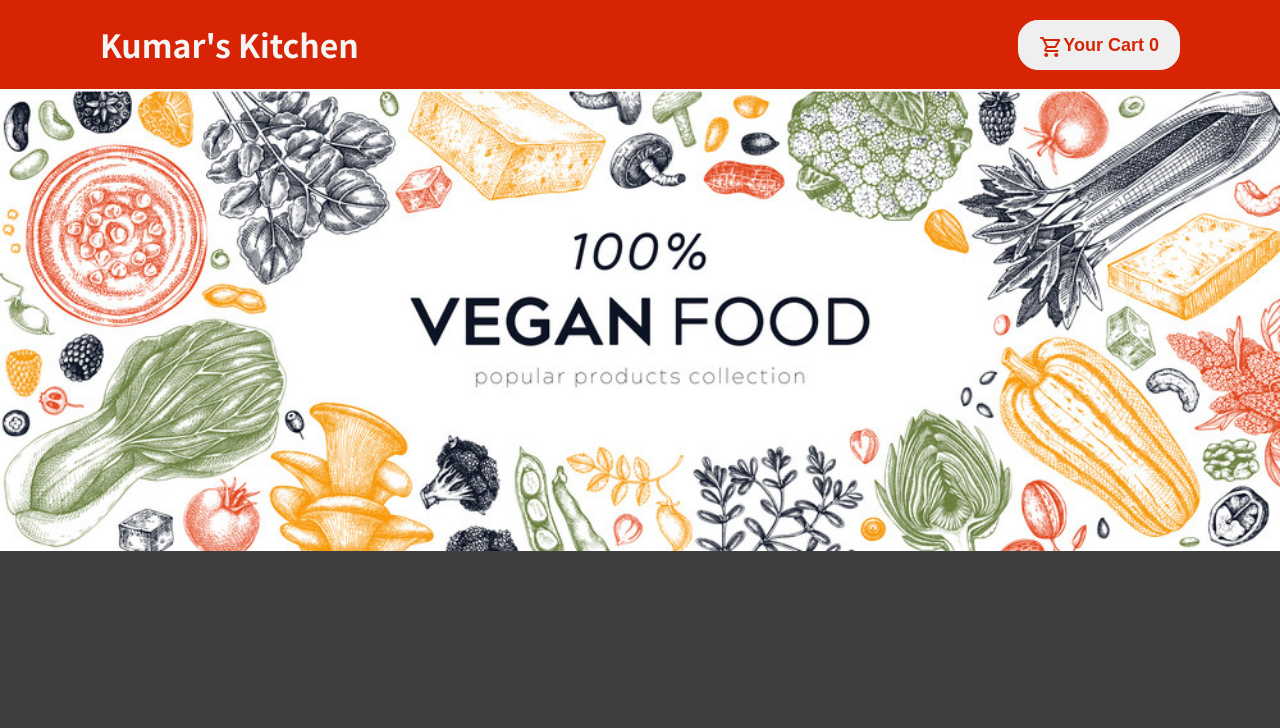
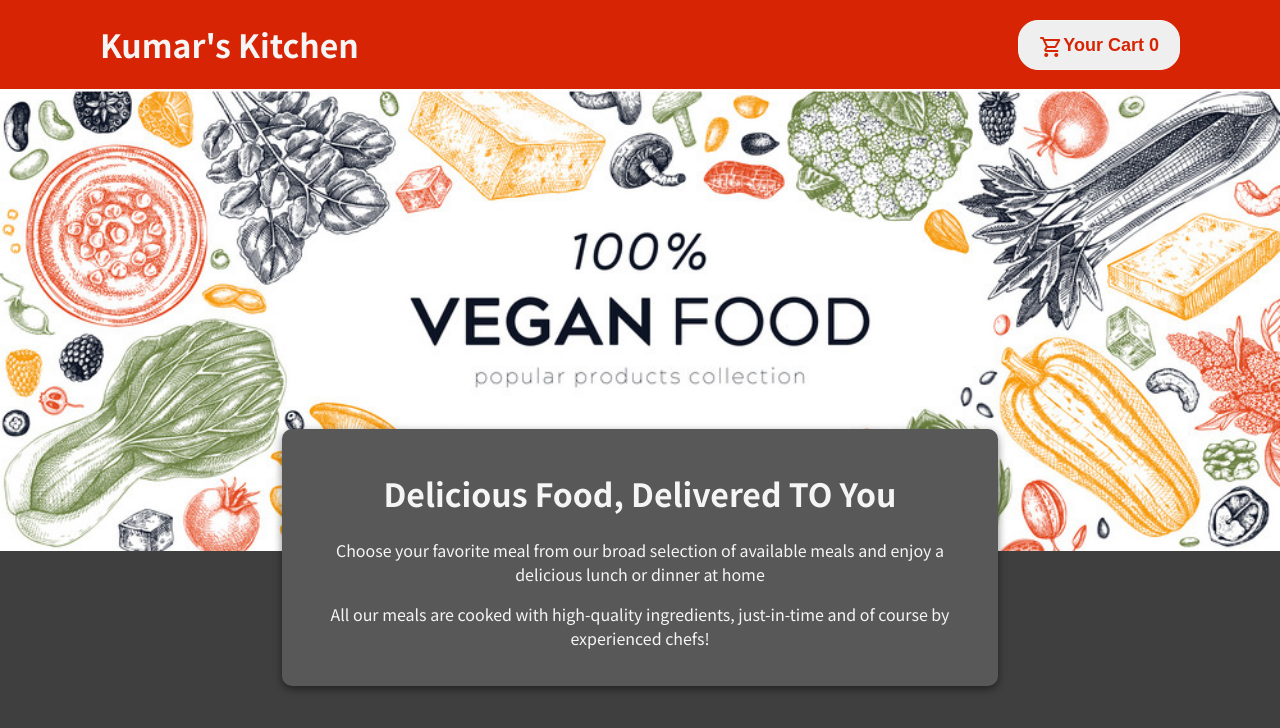
Before and after one commit to PushpendraKPal/restaurant_app_react, a React (Create React App) app: page / in a window 1280 px wide. Shown: the top 728 px of the page. Built offline with nearby package versions, Linux system fonts and the light colour scheme.

Commit message:
build summary component

```diff
--- a/src/components/Layout/Header.js
+++ b/src/components/Layout/Header.js
@@ -1,6 +1,7 @@
 import headerImage from "../../assets/images/header.jpg";
 import CartButton from "../Cart/CartButton";
 import classes from "./Header.module.css";
+import Summary from "./Summary";
 
 const Header = (props) => {
   return (
@@ -11,6 +12,7 @@ const Header = (props) => {
       </header>
       <div className={classes.imageContainer}>
         <img src={headerImage} className={classes.image}></img>
+        <Summary></Summary>
       </div>
     </>
   );
--- a/src/components/Layout/Header.module.css
+++ b/src/components/Layout/Header.module.css
@@ -8,6 +8,7 @@
 
 .imageContainer {
   text-align: center;
+  position: relative;
 }
 .image {
   width: 100%;
@@ -15,3 +16,16 @@
 .mainHeading {
   color: whitesmoke;
 }
+.summary {
+  width: 56%;
+  background-color: rgb(88, 88, 88);
+  color: whitesmoke;
+  padding: 20px;
+  text-align: center;
+  margin: auto;
+  border-radius: 10px;
+  position: absolute;
+  top: 340px;
+  left: 22%;
+  box-shadow: rgba(0, 0, 0, 0.473) 0px 3px 8px;
+}
--- /dev/null
+++ b/src/components/Layout/Summary.js
@@ -0,0 +1,19 @@
+import classes from "./Header.module.css";
+
+const Summary = () => {
+  return (
+    <div className={classes.summary}>
+      <h1>Delicious Food, Delivered TO You</h1>
+      <p>
+        Choose your favorite meal from our broad selection of available meals
+        and enjoy a delicious lunch or dinner at home
+      </p>
+      <p>
+        All our meals are cooked with high-quality ingredients, just-in-time and
+        of course by experienced chefs!
+      </p>
+    </div>
+  );
+};
+
+export default Summary;
```
